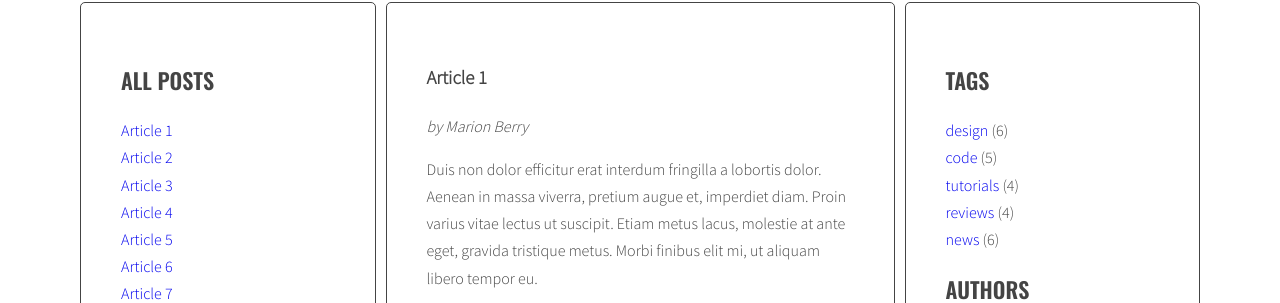
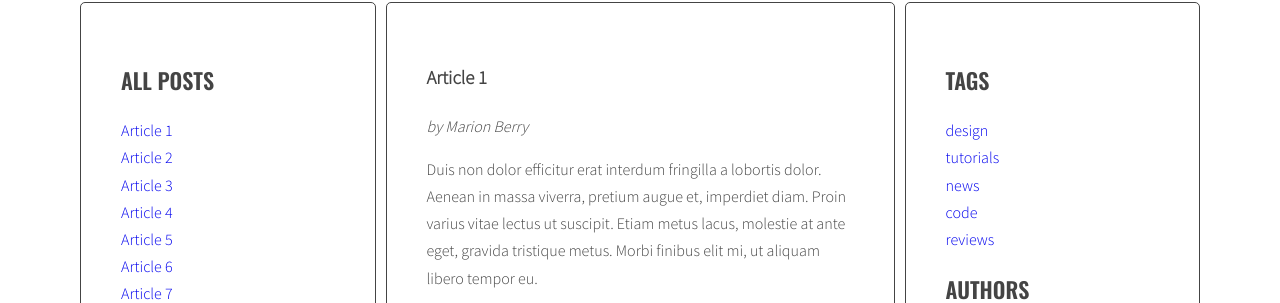
Before and after one commit to luqol/project-js-blog, a website: page index.html in a window 1280 px wide. Shown: the part 241-544 px from the top of the page. Drawn offline with nearby package versions, Linux system fonts and the light colour scheme.

Commit message:
Add sidebar tags

```diff
--- a/index.html
+++ b/index.html
@@ -162,11 +162,6 @@
             <aside class="sidebar">
               <h2 class="section-title">Tags</h2>
               <ul class="list tags">
-                <li><a href="#">design</a> <span>(6)</span></li>
-                <li><a href="#">code</a> <span>(5)</span></li>
-                <li><a href="#">tutorials</a> <span>(4)</span></li>
-                <li><a href="#">reviews</a> <span>(4)</span></li>
-                <li><a href="#">news</a> <span>(6)</span></li>
               </ul>
               <h2 class="section-title">Authors</h2>
               <ul class="list authors">
--- a/js/script.js
+++ b/js/script.js
@@ -5,6 +5,7 @@ function generateTitleLinks(customSelector = ''){
   titleList.innerHTML = '';
   /* [done]for each article */
   const articleList = document.querySelectorAll('.post'+customSelector);
+
   for (const article of articleList){
     /* [done]get the article id */
     const articleId = article.getAttribute('id');
@@ -52,6 +53,8 @@ function titleClickHandler (event){
   activeArticle.classList.add('active');
 }
 function generateTags(){
+  /* [NEW] create a new variable allTags with an empty array */
+  let allTags = [];
   /*[done] find all articles */
   const articleList = document.querySelectorAll('.post');
   /* [done] START LOOP: for every article: */
@@ -70,12 +73,22 @@ function generateTags(){
       linkHTML = '<li><a href="#tag-' + tag + '">' + tag + '</a></li>';
       /* add generated code to html variable */
       tagList.insertAdjacentHTML('beforeend', linkHTML);
+      /* [NEW] check if this link is NOT already in allTags */
+      if(allTags.indexOf(linkHTML) == -1){
+        /* [NEW] add generated code to allTags array */
+        allTags.push(linkHTML);
+      }
     /* [done] END LOOP: for each tag */
     }
     /* [done in loop]insert HTML of all the links into the tags wrapper */
 
   /* [done] END LOOP: for every article: */
   }
+  /* [NEW] find list of tags in right column */
+  const tagList = document.querySelector('.tags.list');
+
+  /* [NEW] add html from allTags to tagList */
+  tagList.innerHTML = allTags.join(' ');
 }
 function tagClickHandler(event){
   /* [done]prevent default action for this event */
```
